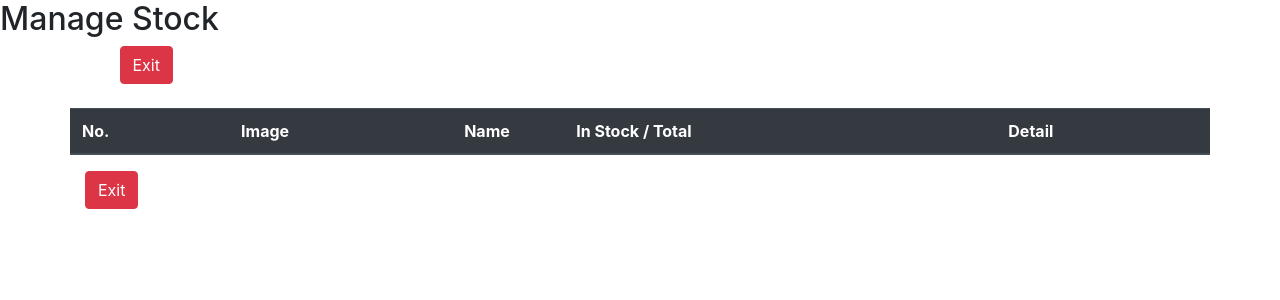
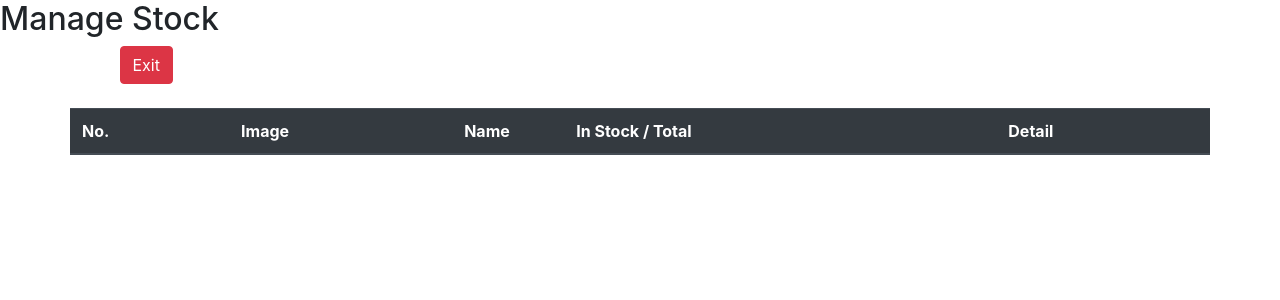
Before and after one commit to teerameth/smart_shop, a Flask app: template templates/managing_stock.html in a window 1280 px wide. Shown: the part 56-356 px from the top of the page. Run offline with Flask 2, Linux system fonts and the light colour scheme; the template is opened without the code that fills it, so the values that code supplies are empty; some libraries are stand-ins or nearby versions.

Commit message:
Remove duplicated Exit button in managing_stock.html

```diff
--- a/templates/managing_stock.html
+++ b/templates/managing_stock.html
@@ -76,8 +76,6 @@
 				</table>
 
             </div>
-
-			<a class="btn btn-danger btn-xs" href="/admin" >Exit</a>
 		</div>
 	    </body>
 </html>
```
